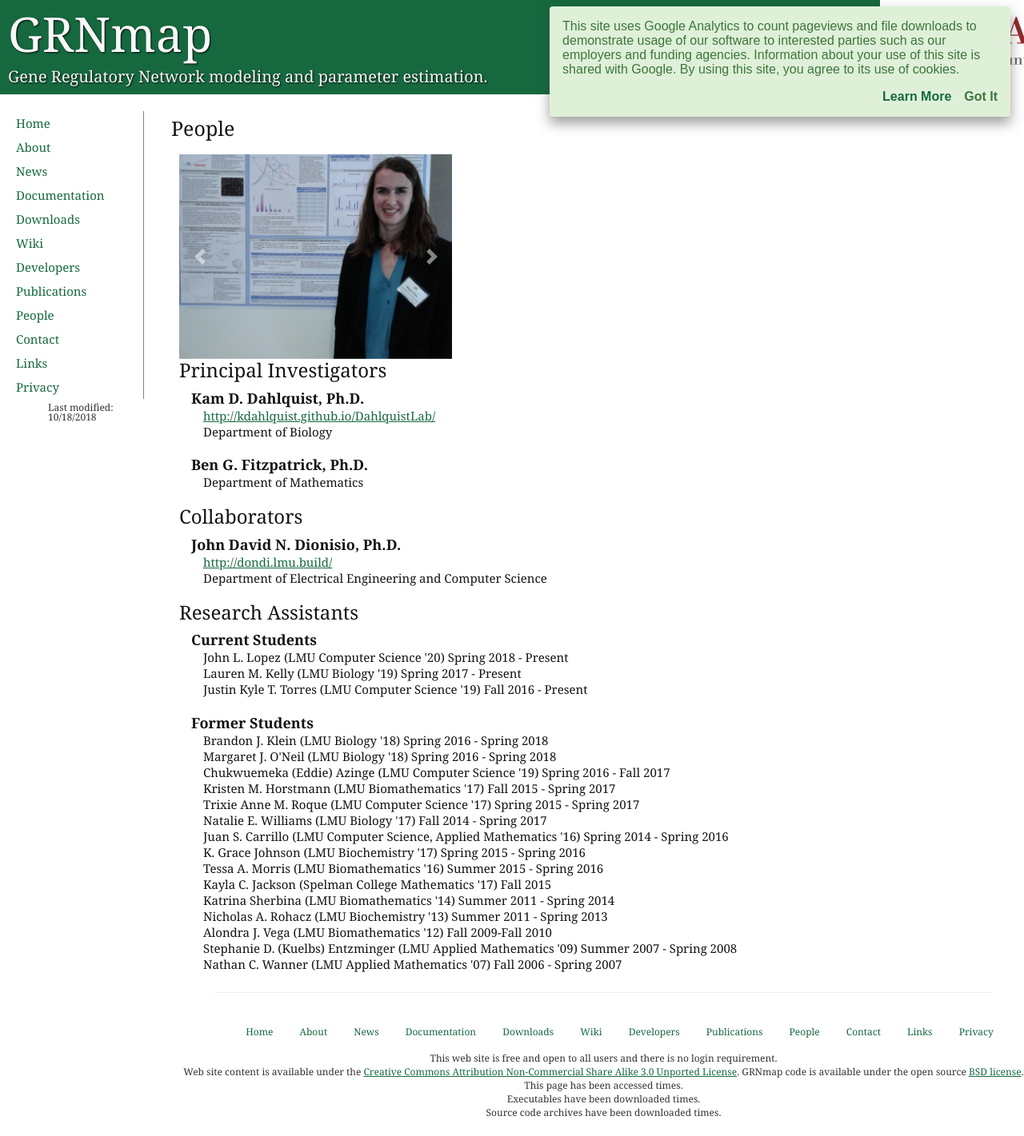
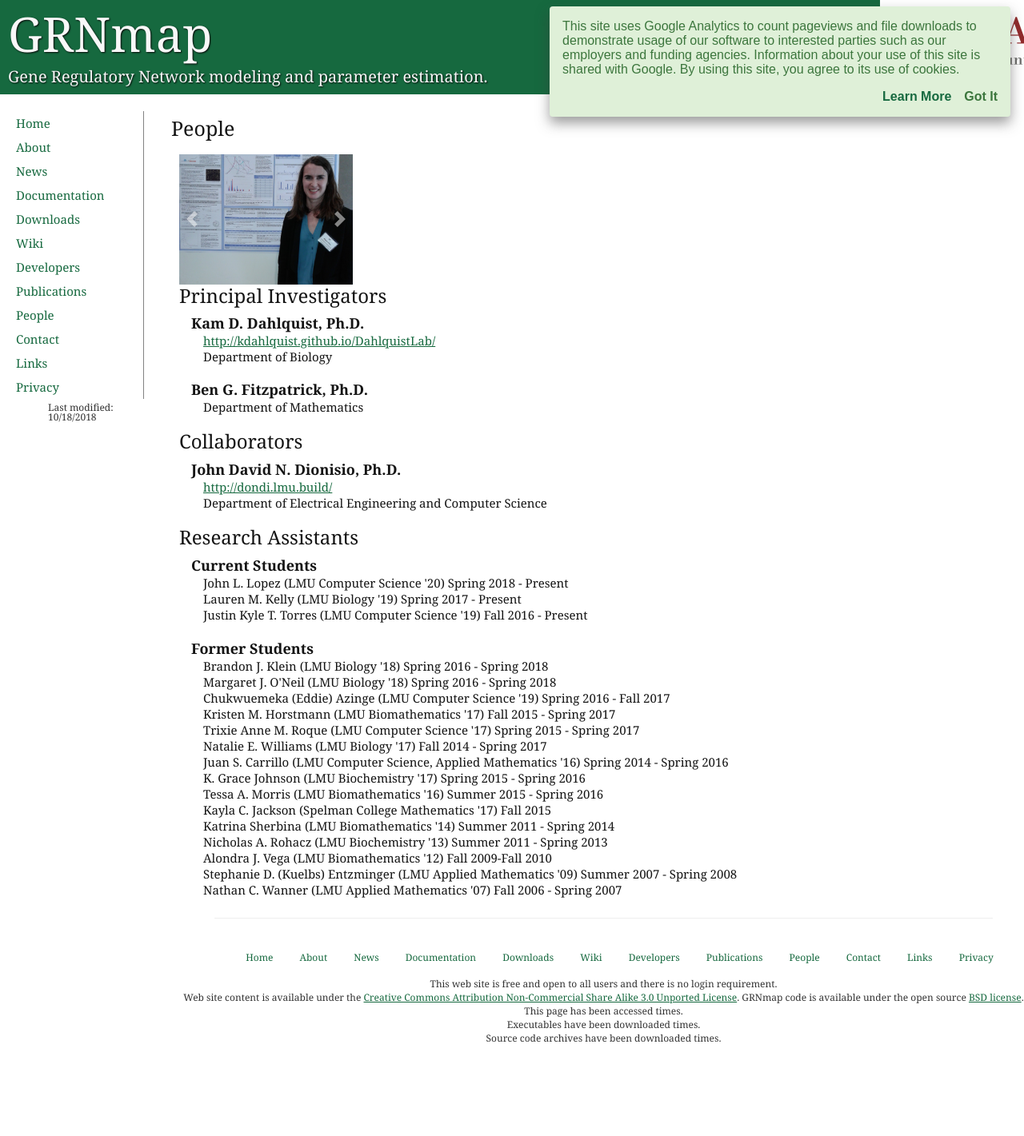
Before and after one commit to kdahlquist/GRNmap, a Jekyll site: the page built from people.html, in a window 1280 px wide. Shown: the whole page at 80% size. Built offline with Jekyll 4.4.1, drawn with Linux system fonts in a browser that asks for light colours; after the commit the page ends 1328 px from its top, so only the background shows below that.

Commit message:
change width 18 height 6

```diff
--- a/people.html
+++ b/people.html
@@ -9,7 +9,7 @@ This file is formatted differently and needs to be revisited:
 Styling for side box currently isn't working,
 Need to convert to data dependant format
 -->
-<div class="container carousel-container" style="width: 30%; height:10%; margin-left: 0;">
+<div class="container carousel-container" style="width: 18%; height:6%; margin-left: 0;">
     <div class="row">
         <div id="carouselControls" class="carousel slide" data-ride="carousel">
             <div class="carousel-inner">
```
